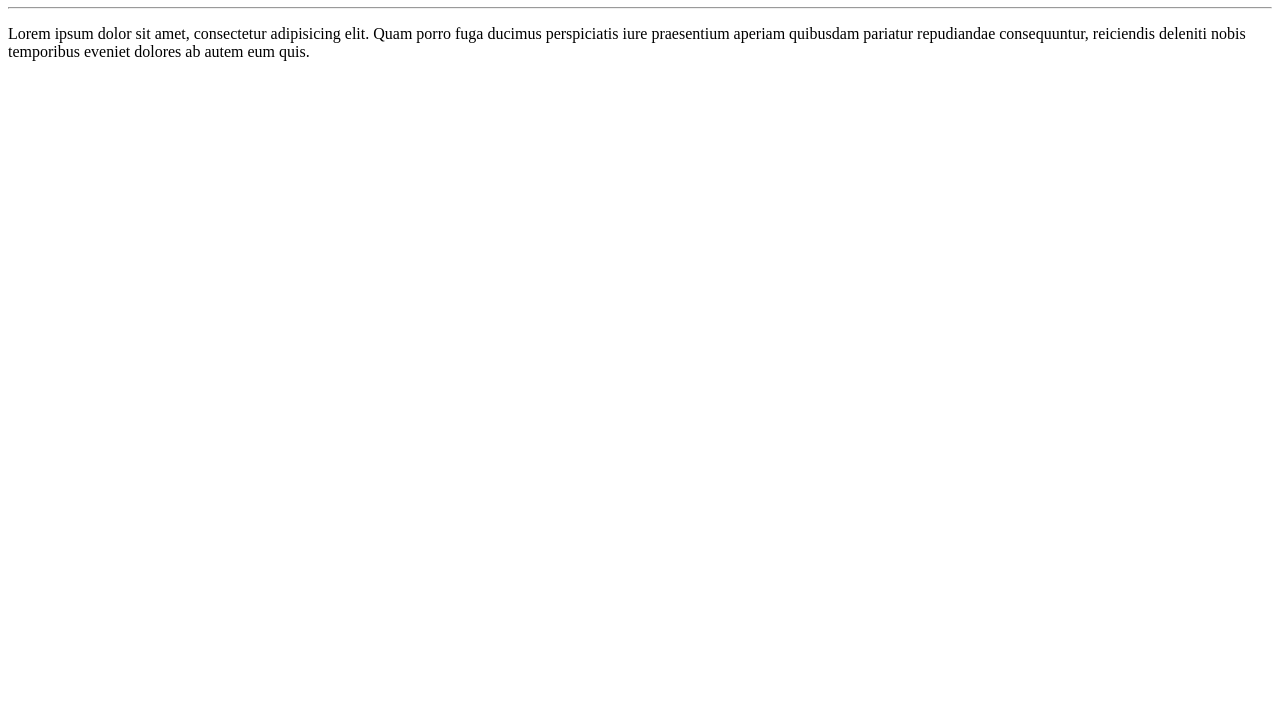
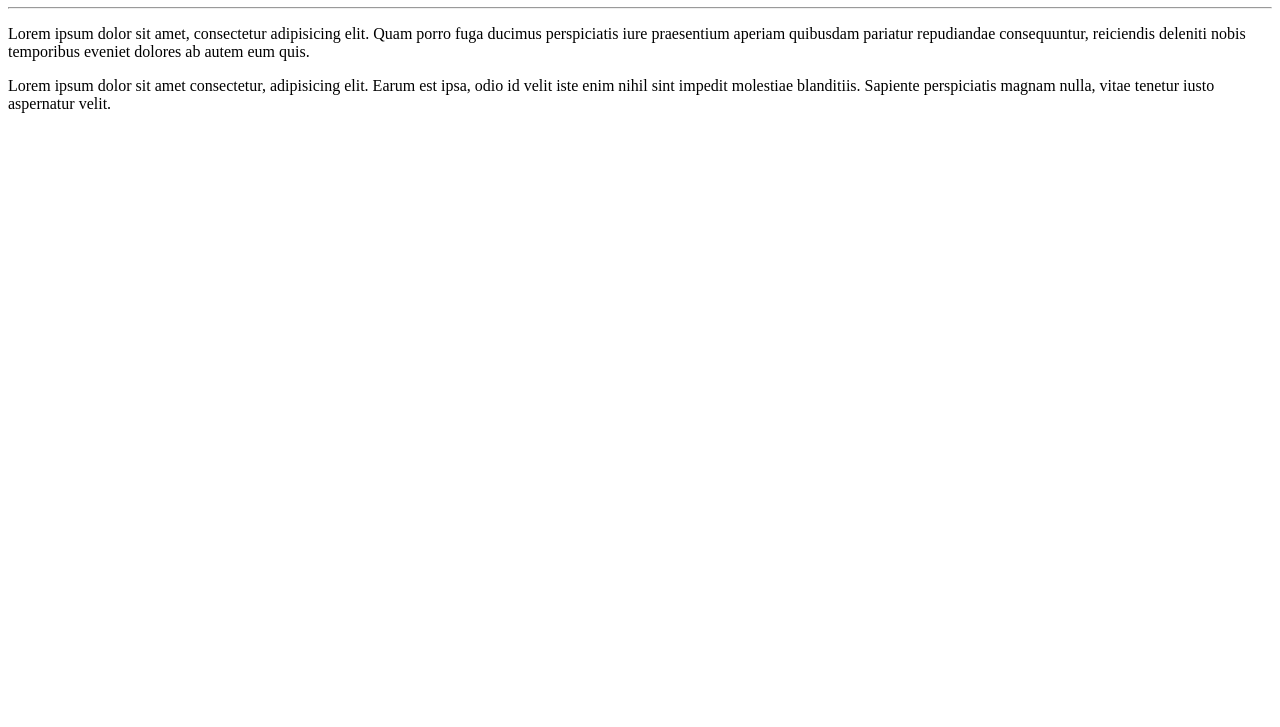
Before and after one commit to cleytondma/OlaMundo, a plain HTML site: page site-exemplo/index.html in a window 1280 px wide. Shown: the part 73-800 px from the top of the page. Drawn offline with Linux system fonts and the light colour scheme.

Commit message:
adicionei um paragrafo

```diff
--- a/site-exemplo/index.html
+++ b/site-exemplo/index.html
@@ -10,5 +10,6 @@
   <h1>Olá, Mundo!</h1>
   <hr>
   <p>Lorem ipsum dolor sit amet, consectetur adipisicing elit. Quam porro fuga ducimus perspiciatis iure praesentium aperiam quibusdam pariatur repudiandae consequuntur, reiciendis deleniti nobis temporibus eveniet dolores ab autem eum quis.</p>
+  <p>Lorem ipsum dolor sit amet consectetur, adipisicing elit. Earum est ipsa, odio id velit iste enim nihil sint impedit molestiae blanditiis. Sapiente perspiciatis magnam nulla, vitae tenetur iusto aspernatur velit.</p>
 </body>
 </html>
```
